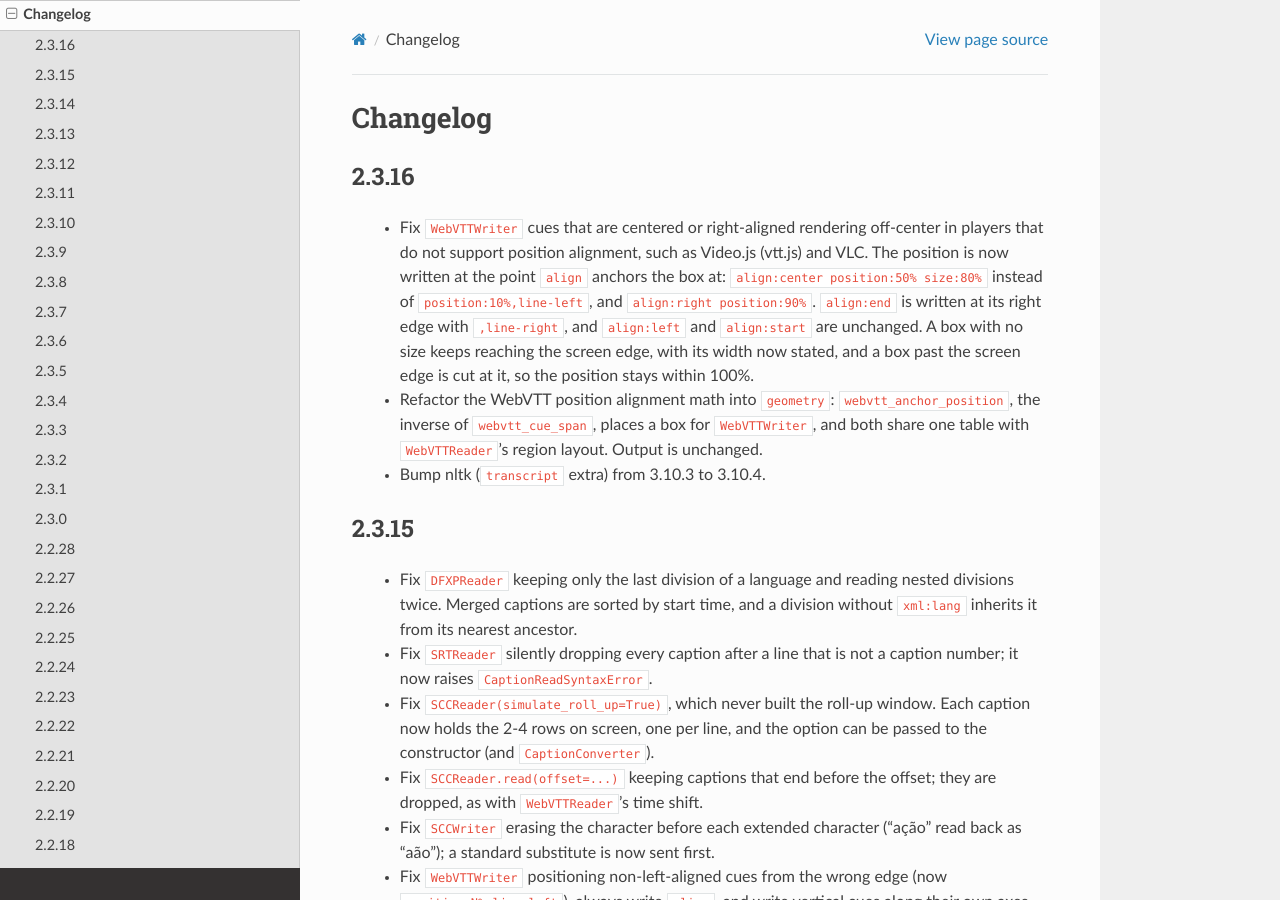
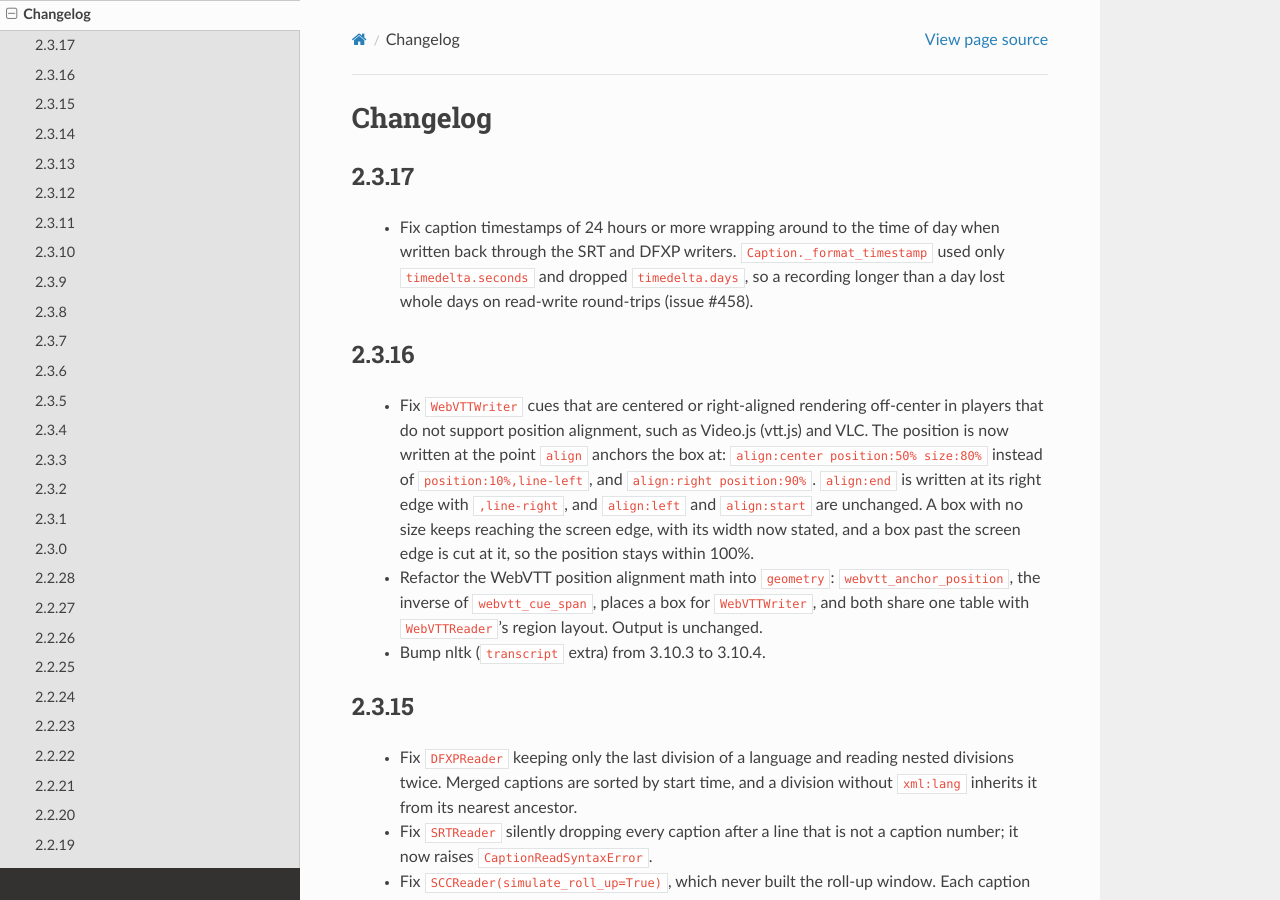
Before and after one commit to pbs/pycaption, a Sphinx documentation site: the page built from docs/changelog.rst, in a window 1280 px wide and 900 px high. Built offline with Sphinx 7.4.7 and the Read the Docs theme 3.1.0, drawn with Linux system fonts in a browser that asks for light colours.

Commit message:
fix: include timedelta days in caption timestamp formatting (#459)
Caption._format_timestamp divided only timedelta.seconds, which wraps
around every 24 hours, so recordings longer than a day lost whole days
when written back through the SRT and DFXP writers (25:00:03,500 came
back out as 01:00:03,500). Count timedelta.days in the total.

Fixes #458

Co-authored-by: rahul05ranjan <11793455+rahul05ranjan@users.noreply.github.com>

```diff
--- a/docs/changelog.rst
+++ b/docs/changelog.rst
@@ -1,5 +1,13 @@
 Changelog
 ---------
+
+2.3.17
+^^^^^^
+  - Fix caption timestamps of 24 hours or more wrapping around to the
+    time of day when written back through the SRT and DFXP writers.
+    ``Caption._format_timestamp`` used only ``timedelta.seconds`` and
+    dropped ``timedelta.days``, so a recording longer than a day lost
+    whole days on read-write round-trips (issue #458).
 2.3.16
 ^^^^^^
   - Fix ``WebVTTWriter`` cues that are centered or right-aligned rendering
--- a/docs/conf.py
+++ b/docs/conf.py
@@ -53,9 +53,9 @@ copyright = "2012-2026, PBS.org (available under the Apache License, Version 2.0
 # built documents.
 #
 # The short X.Y version.
-version = "2.3.16"
+version = "2.3.17.dev1"
 # The full version, including alpha/beta/rc tags.
-release = "2.3.16"
+release = "2.3.17.dev1"
 
 # The language for content autogenerated by Sphinx. Refer to documentation
 # for a list of supported languages.
--- a/setup.py
+++ b/setup.py
@@ -21,7 +21,7 @@ transcript_dependencies = ["nltk==3.10.4"]
 
 setup(
     name="pycaption",
-    version="2.3.16",
+    version="2.3.17.dev1",
     description="Closed caption converter",
     long_description=open(README_PATH).read(),
     author="Joe Norton",
```
Also changed, not shown: 3 other files.
